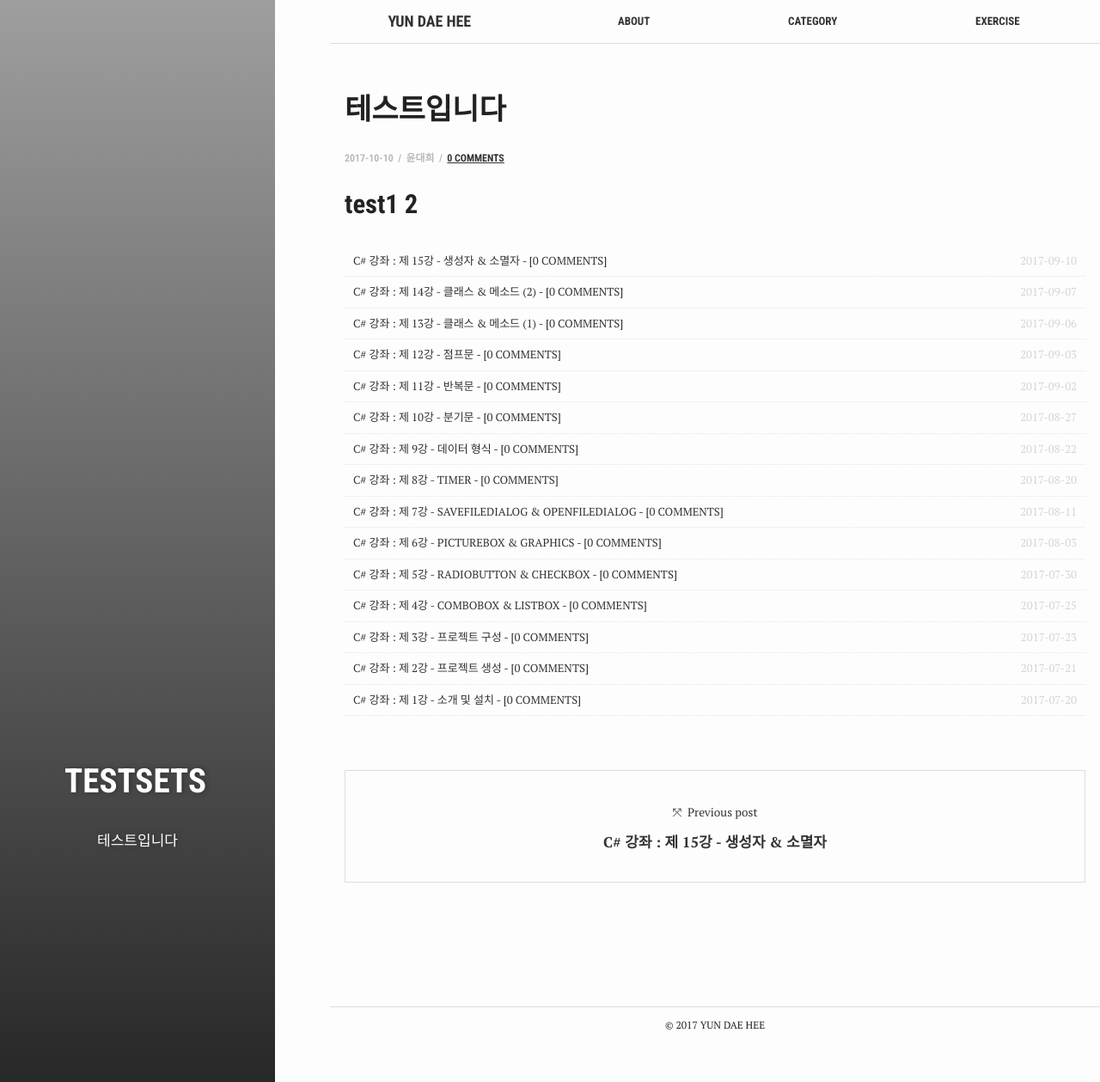
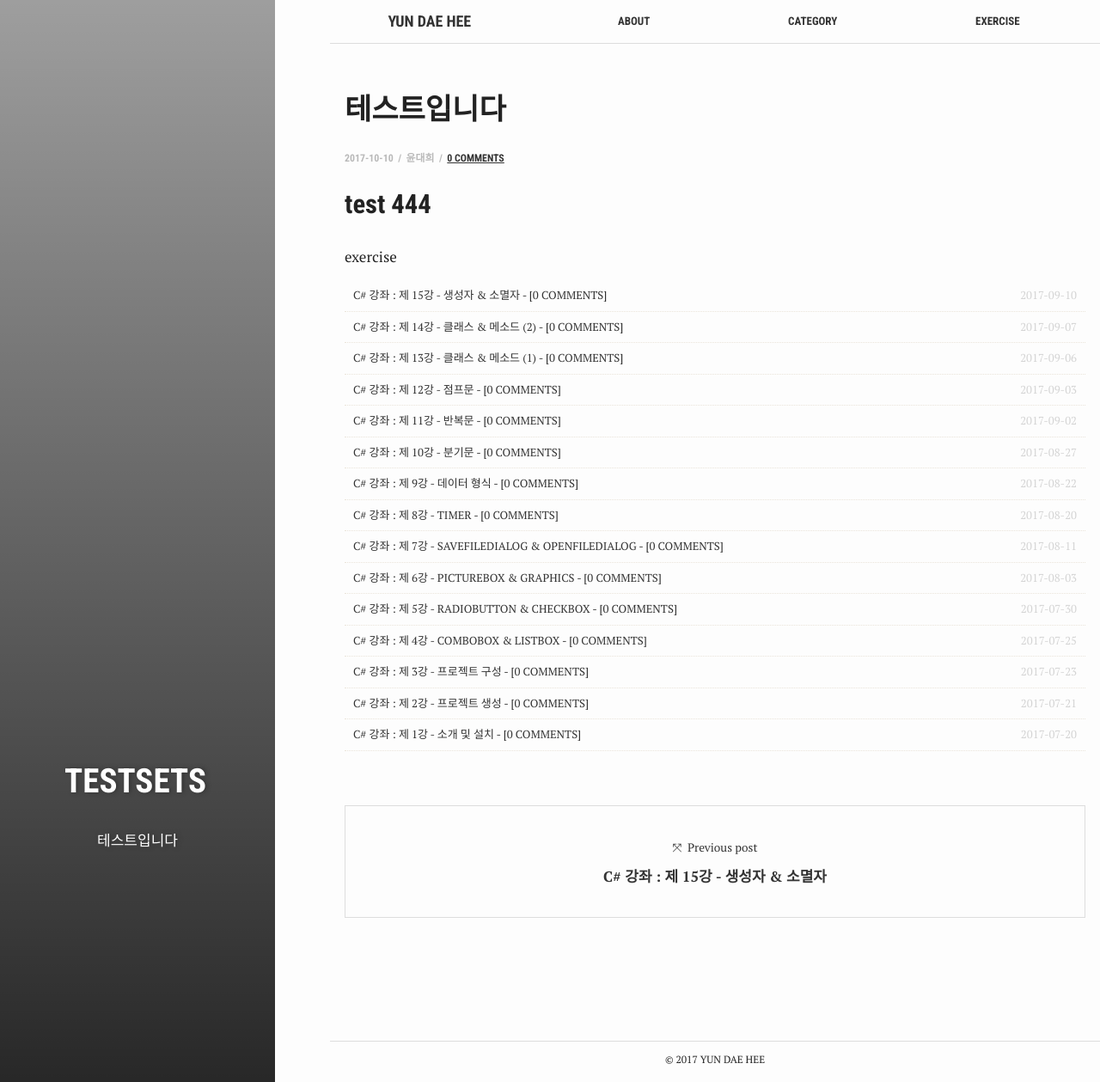
Before and after one commit to test076923/test076923.github.io, a Jekyll site: the page built from _posts/2017-10-10-ssstest.md, in a window 1280 px wide and 1259 px high. Shown: the whole window at 86% size. Built offline with Jekyll 4.4.1, drawn with Linux system fonts in a browser that asks for light colours; comment, search, counter and statistics services are not loaded.

Commit message:
Update 2017-10-10-ssstest.md

```diff
--- a/_posts/2017-10-10-ssstest.md
+++ b/_posts/2017-10-10-ssstest.md
@@ -11,7 +11,14 @@ tags: ['testsets']
 author: 윤대희
 ---
 
-## test1 2 ##
+## test 444 ##
+
+{% for category in site.categories %}
+    {% assign cate = category | first %}
+
+{% endfor %}
+
+{{ cate }}
 
 {% for tag in site.tags %}
   {% assign t = tag | first %}
```
